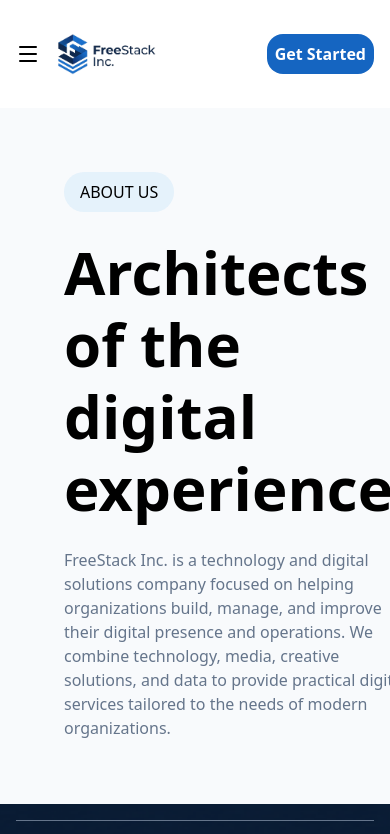
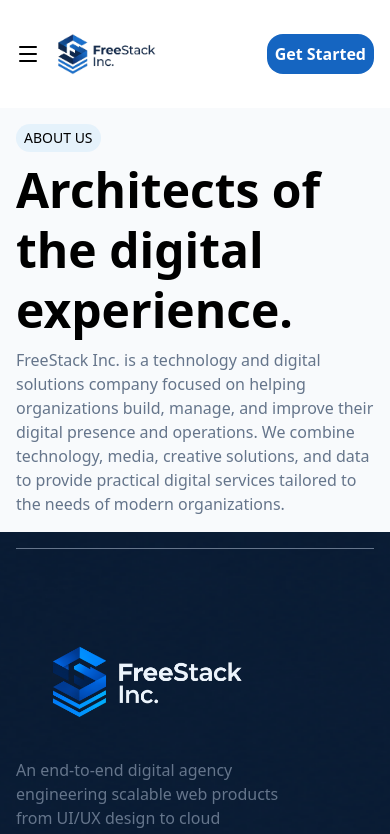
Before and after one commit to MubarakAfolabi/freestack_inc, a Next.js app: page /about-us in a window 390 px wide. Shown: the top 834 px of the page. Built offline with nearby package versions, Linux system fonts and the light colour scheme.

Commit message:
feat: improve about us hero section for mobile responsiveness

```diff
--- a/components/about-us/Hero.tsx
+++ b/components/about-us/Hero.tsx
@@ -2,17 +2,17 @@ import Image from "next/image";
 
 export default function Hero() {
   return (
-    <section className="bg-[hsla(210,40%,98%,1)] flex flex-col gap-6 p-16">
-      <div className="bg-[hsla(207,90%,61%,0.1)] w-fit py-2 px-4 rounded-full">
+    <section className="bg-[hsla(210,40%,98%,1)] flex flex-col gap-2 md:gap-6 p-4 md:p-16">
+      <div className="text-sm md:text-md bg-[hsla(207,90%,61%,0.1)] w-fit py-1 px-2 md:py-2 md:px-4 rounded-full">
         ABOUT US
       </div>
 
       <div className="flex items-center gap-12 justify-between">
-        <div className="flex-2 flex flex-col gap-6">
-          <h1 className="text-6xl/18 font-bold max-w-2xl">
+        <div className="flex-2 flex flex-col gap-2 md:gap-6">
+          <h1 className="text-5xl/15 md:text-6xl/18 font-bold md:max-w-2xl">
             Architects of the digital experience.
           </h1>
-          <p className="text-[hsla(215,16%,47%,1)] max-w-2xl">
+          <p className="text-[hsla(215,16%,47%,1)] md:max-w-2xl">
             FreeStack Inc. is a technology and digital solutions company focused
             on helping organizations build, manage, and improve their digital
             presence and operations. We combine technology, media, creative
@@ -21,7 +21,7 @@ export default function Hero() {
           </p>
         </div>
 
-        <div className="flex-1 flex items-center justify-center bg-[hsla(212,52%,14%,1)] rounded-xl">
+        <div className="hidden flex-1 md:flex items-center justify-center bg-[hsla(212,52%,14%,1)] rounded-xl">
           <Image src="/logo-white.png" height={400} width={400} alt="Logo" />
         </div>
       </div>
--- a/components/home/Hero.tsx
+++ b/components/home/Hero.tsx
@@ -10,7 +10,7 @@ export default function Hero() {
         <span className="text-[hsla(212,80%,42%,1)]">Design to Deployment</span>
       </h1>
 
-      <p className="text-[hsla(215,16%,47%,1)] max-w-2xl">
+      <p className="text-[hsla(215,16%,47%,1)] md:max-w-2xl">
         We craft intuitive user interfaces and architect robust software
         solutions, turning your complex problems into scalable digital products.
       </p>
```
